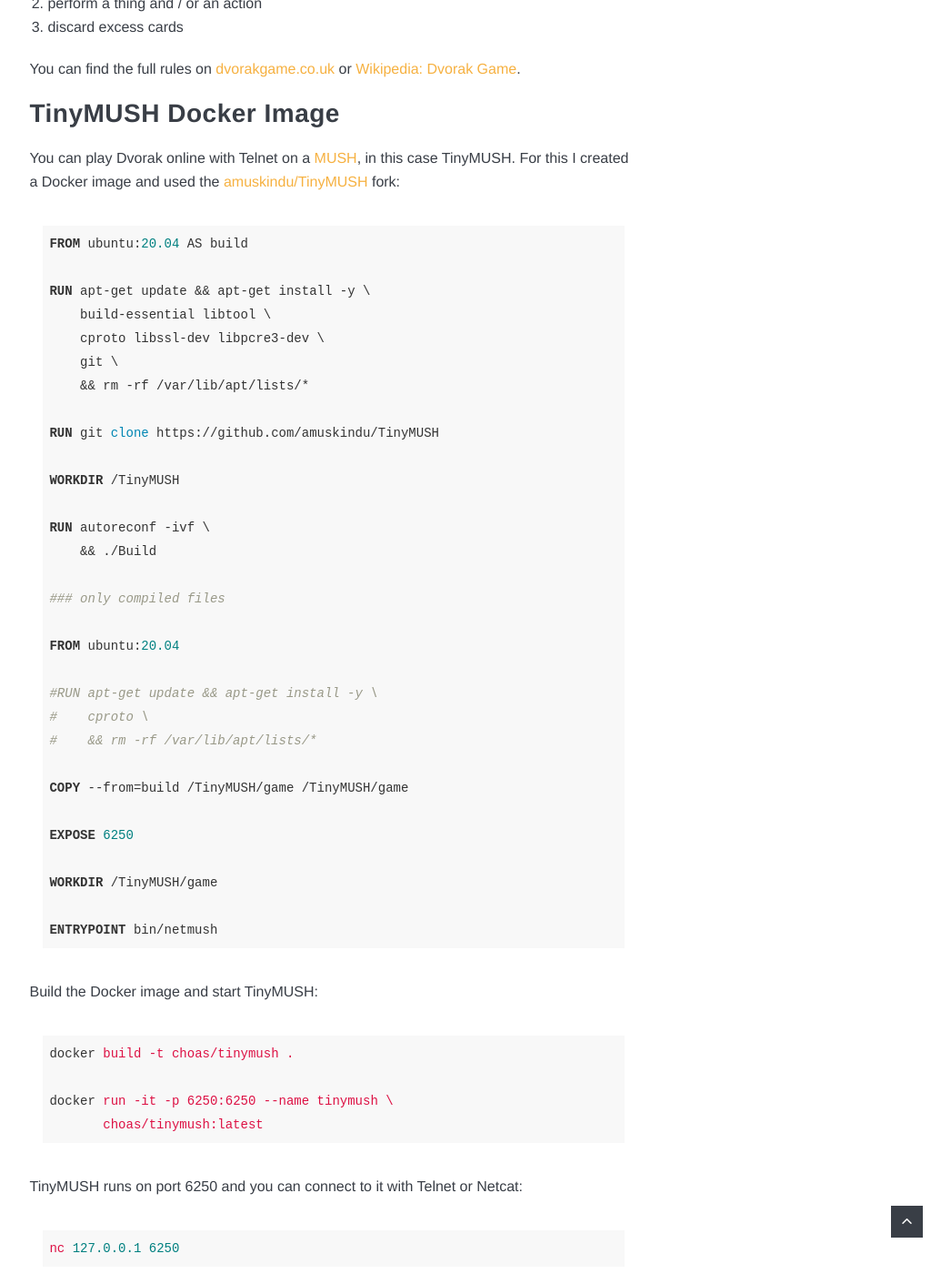
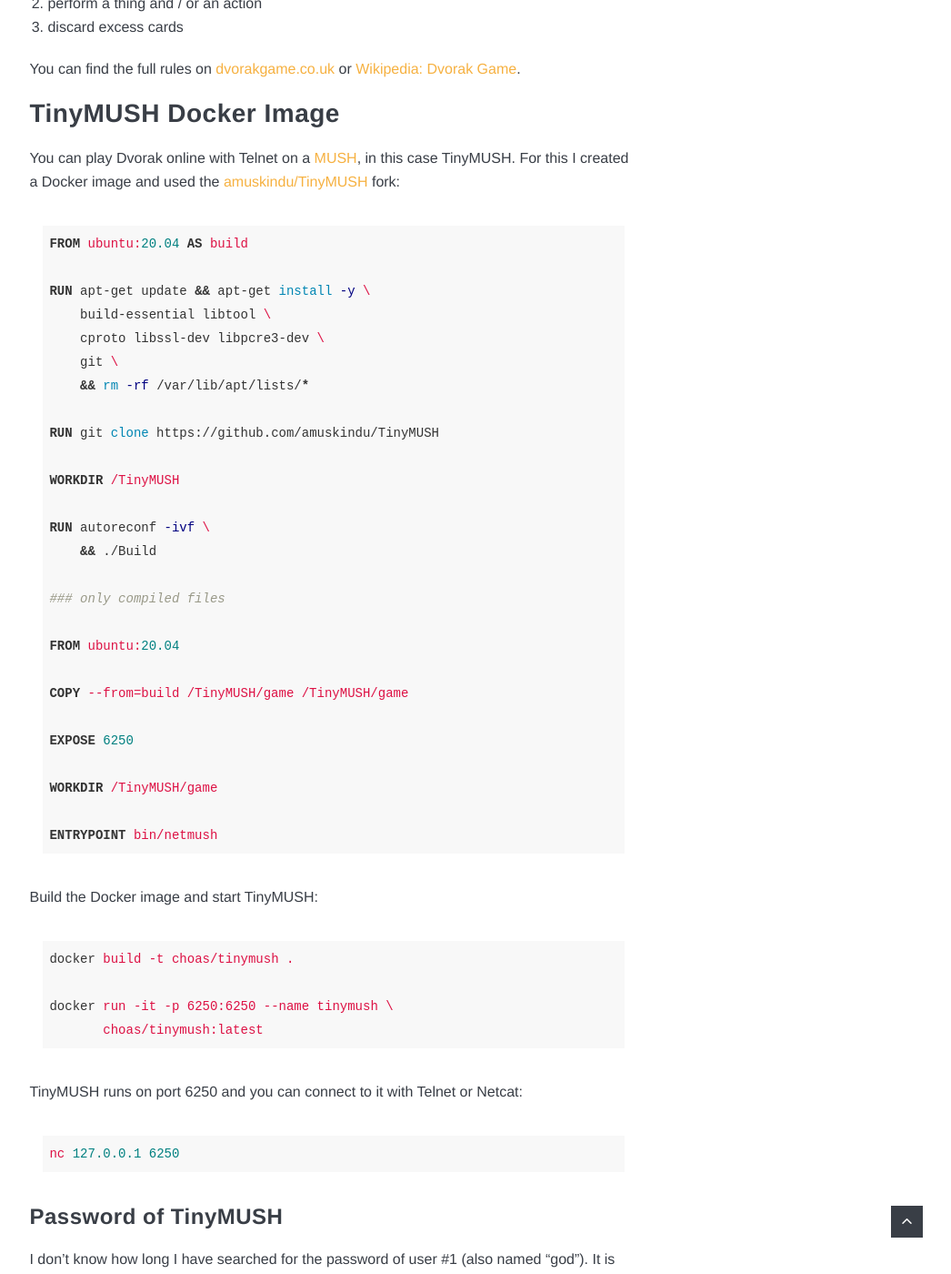
Before and after one commit to choas/choas.github.io, a Jekyll site: the page built from _posts/2020-04-14-dvorak-game-tinymush.md, in a window 1280 px wide and 1400 px high, scrolled down 1907 px. Shown: the whole window at 91% size, without its empty margins (225-1271 px from the left). Built offline with Jekyll 4.4.1, drawn with Linux system fonts in a browser that asks for light colours; nearby versions of some CDN libraries.

Commit message:
adjust script language

````diff
--- a/_posts/2020-04-14-dvorak-game-tinymush.md
+++ b/_posts/2020-04-14-dvorak-game-tinymush.md
@@ -31,7 +31,7 @@ You can find the full rules on [dvorakgame.co.uk](http://www.dvorakgame.co.uk/in
 
 You can play Dvorak online with Telnet on a [MUSH](https://en.wikipedia.org/wiki/MUSH), in this case TinyMUSH. For this I created a Docker image and used the [amuskindu/TinyMUSH](https://github.com/amuskindu/TinyMUSH) fork:
 
-```text
+```dockerfile
 FROM ubuntu:20.04 AS build
 
 RUN apt-get update && apt-get install -y \
@@ -50,10 +50,6 @@ RUN autoreconf -ivf \
 ### only compiled files
 
 FROM ubuntu:20.04
-
-#RUN apt-get update && apt-get install -y \
-#    cproto \
-#    && rm -rf /var/lib/apt/lists/*
 
 COPY --from=build /TinyMUSH/game /TinyMUSH/game
 
````
Also changed, not shown: _posts/2020-04-15-reasonml.md (+1 -1 lines).
